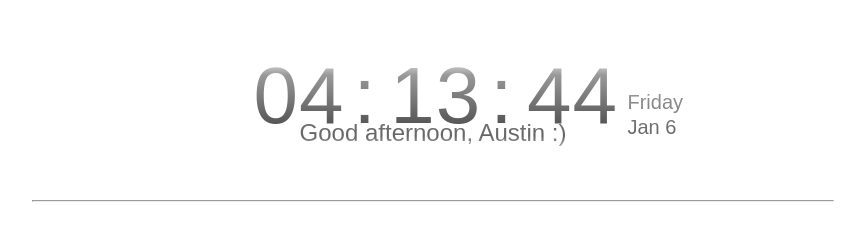
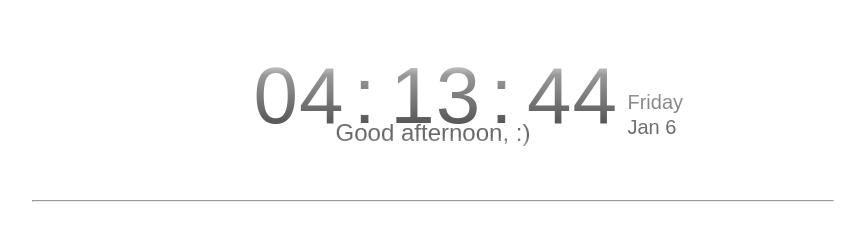
Before and after one commit to mahsu/tabpoll, a browser extension: page index.html in a window 1280 px wide. Shown: the whole page, without its empty margins (207-1072 px from the left). Drawn offline with Linux system fonts and the light colour scheme; some packages are replaced by stand-ins of ours; a script that the page names is missing; a web font is replaced by a local one.

Commit message:
disabled highlighting removed default name

```diff
--- a/css/main.less
+++ b/css/main.less
@@ -17,6 +17,12 @@ body {
   font-family: 'Khula', sans-serif;
   font-size: 20px;
   color: @mainText;
+    -webkit-touch-callout: none;
+    -webkit-user-select: none;
+    -khtml-user-select: none;
+    -moz-user-select: none;
+    -ms-user-select: none;
+    user-select: none;
 }
 
 #bg-frame {
--- a/index.html
+++ b/index.html
@@ -23,7 +23,7 @@
       <div class="number" id="s1"></div>
       <div class="number" id="s2"></div>
       <div class="date" id="date">Sunday<br />Jan 22</div>
-      <div class="name"><span id="greeting">Good afternoon</span>, <span id="name">Austin</span> :)</div>
+      <div class="name"><span id="greeting">Good afternoon</span>, <span id="name"></span> :)</div>
     </div>
     <div id="time_hidden">
       <div class="number" id="h1_hidden"></div>
```
Also changed, not shown: css/main.css, css/main.min.css.
